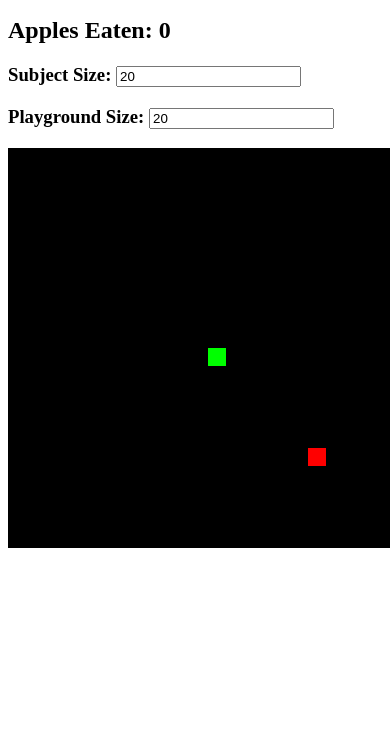
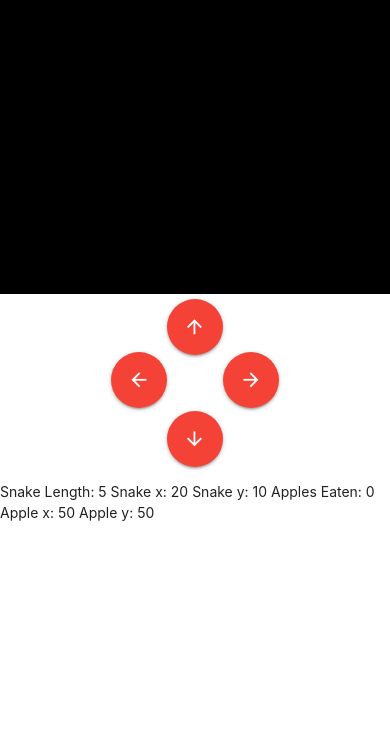
Before and after one commit to songki523/snake-js, a plain HTML site: page index.html in a window 390 px wide. Shown: the part 96-844 px from the top of the page. Drawn offline with nearby package versions, Linux system fonts and the light colour scheme.

Commit message:
Major Update
Smooth graphics, can be played in mobile

```diff
--- a/index.html
+++ b/index.html
@@ -1,7 +1,35 @@
-<h1>SNAKE</h1>
-<h2>Snake Length: <span id="snake-length"></span></h2>
-<h2>Apples Eaten: <span id="apples-eaten"></span></h2>
-<h3>Subject Size: <input type="text" name="subject-size" id="subject-size" value="20"></h3>
-<h3>Playground Size: <input type="text" name="playground-size" id="playground-size" value="20"></h3>
-<canvas id="game-console" width="400" height="400"></canvas>
-<script src="./scripts/snake.js"></script>
+<!DOCTYPE html>
+<html lang="en">
+<head>
+    <meta charset="UTF-8">
+    <meta name="viewport" content="width=device-width, initial-scale=1.0">
+    <meta http-equiv="X-UA-Compatible" content="ie=edge">
+    <link href="https://fonts.googleapis.com/icon?family=Material+Icons" rel="stylesheet">
+    <link rel="stylesheet" href="https://cdnjs.cloudflare.com/ajax/libs/materialize/1.0.0-beta/css/materialize.min.css">
+    <link rel="stylesheet" href="./styles/default.css">
+    <title>Snake JS</title>
+</head>
+<body>
+    <canvas id="game-console"></canvas>
+
+    <div class="d-pad">
+        <a id="d-left" class="btn-floating btn-large waves-effect waves-light red"><i class="material-icons">arrow_back</i></a>
+        <a id="d-down" class="btn-floating btn-large waves-effect waves-light red"><i class="material-icons">arrow_downward</i></a>
+        <a id="d-up" class="btn-floating btn-large waves-effect waves-light red"><i class="material-icons">arrow_upward</i></a>
+        <a id="d-right" class="btn-floating btn-large waves-effect waves-light red"><i class="material-icons">arrow_forward</i></a>
+    </div>
+
+    <p>
+        Snake Length: <span id="snake-length"></span>
+        Snake x: <span id="snake-x"></span>
+        Snake y: <span id="snake-y"></span>
+        Apples Eaten: <span id="apples-eaten"></span>
+        Apple x: <span id="apple-x"></span>
+        Apple y: <span id="apple-y"></span>
+    </p>
+
+    <script src="./scripts/movingObj.js"></script>
+    <script src="./scripts/snake.js"></script>
+    <script src="https://cdnjs.cloudflare.com/ajax/libs/materialize/1.0.0-beta/js/materialize.min.js"></script>
+</body>
+</html>
--- /dev/null
+++ b/scripts/movingObj.js
@@ -0,0 +1,51 @@
+class GameScreen {
+    constructor(width,height) {
+        this.width  = width;
+        this.height = height;
+    }
+}
+
+class Coordinates {
+    constructor(x,y) {
+        this.x = x;
+        this.y = y;
+    }
+}
+class Velocity extends Coordinates{
+    constructor(x,y){
+        super(x,y);
+        this.velocityX = 0;
+        this.velocityY = 0;
+    }
+}
+class MovingObject extends Velocity {
+    constructor(context,width,height,x,y,color){
+        super(x,y);
+        this.width = width;
+        this.height = height;
+        this.color = color;
+        this.context = context;
+    }
+    render() {
+        this.context.fillStyle = this.color;
+        this.context.fillRect(this.x, this.y, this.width, this.height);
+    }
+    update() {
+        this.x += this.velocityX;
+        this.y += this.velocityY;
+        this.render()
+    }
+}
+class StandingObject extends Coordinates{
+    constructor (context,width,height,x,y,color){
+        super(x,y);
+        this.width = width;
+        this.height = height;
+        this.color = color;
+        this.context = context;
+    }
+    render() {
+        this.context.fillStyle = this.color;
+        this.context.fillRect(this.x, this.y, this.width, this.height);
+    }
+}
--- a/scripts/snake.js
+++ b/scripts/snake.js
@@ -1,55 +1,77 @@
+// Elements
+const canvas            = document.getElementById("game-console");
+const context           = canvas.getContext("2d");
+const snakeLenght       = document.getElementById("snake-length");
+const applesEaten       = document.getElementById("apples-eaten");
+const locSubjectSize    = document.getElementById("subject-size");
+const locPlaygourndSize = document.getElementById("playground-size");
+const snakeX = document.getElementById("snake-x");
+const snakeY = document.getElementById("snake-y");
+const appleX = document.getElementById("apple-x");
+const appleY = document.getElementById("apple-y");
+const dUp = document.getElementById("d-up");
+const dDown = document.getElementById("d-down");
+const dLeft = document.getElementById("d-left");
+const dRight = document.getElementById("d-right");
+
+canvas.height   = window.innerWidth;
+canvas.width    = window.innerWidth;
+
+// Event Listners
+dUp.addEventListener("mousedown",dPadPressed);
+dDown.addEventListener("mousedown",dPadPressed);
+dLeft.addEventListener("mousedown",dPadPressed);
+dRight.addEventListener("mousedown",dPadPressed);
+
+document.addEventListener("keydown",keyPush);
+window.addEventListener("resize", function(){
+    canvas.width = window.innerWidth;
+    canvas.height = window.innerWidth;
+})
+
 //Creating a canvas and event listener refresh game frames
-window.onload=function() {
-    canvas = document.getElementById("game-console");
-    context = canvas.getContext("2d");
-    initializeContext(context, canvas);
-    document.addEventListener("keydown",keyPush);
-    setInterval(game,1000/10);
-}
+// window.onload = function() {
+//     this.setInterval(game,1000/10);
+// }
 
 //
 //  Initial Properties
 //
-
+const grid = 20;
+let subjectSize = canvas.width / grid;
+let snake = new MovingObject(context,subjectSize,subjectSize,20,10,"yellow");
+let apple = new StandingObject(context,subjectSize,subjectSize,50,50,"red");
 let scoreBoard = {
     snakeLenght : 5,
     applesEaten : 0,
     isGameOver : false
 }
 
-let snake = {
-    "color" : "lime",
-    "xPosition" : 10,
-    "yPosition" : 10,
-    "trail" : [],
-    "tail" : 5,
-    "run" : function(velocity){
-        this.xPosition += velocity.x;
-        this.yPosition += velocity.y;
-    },
-    "update" : function(){
-        this.trail.push({"x":this.xPosition, "y":this.yPosition});
-        if (this.trail.length > this.tail) {
-            this.trail.shift();
+snake.trail = [];
+snake.tail  = 5;
+snake.isMoving = function () {
+    return this.velocityX !== 0 || this.velocityY !==0
+}
+snake.pause = function(){
+    this.velocityX = 0;
+    this.velocityY = 0;
+}
+snake.updateBody = function(){
+    //records previous location
+    this.trail.push({x:this.x, y:this.y});
+    if (this.trail.length > this.tail * 20) {
+        this.trail.shift();
+    }
+    //renders previous location
+    for (let index = 0; index < this.trail.length; index++) {
+        const element = this.trail[index];
+        this.context.fillRect(element.x, element.y, this.width, this.height);
+
+        if (this.isMoving && index < this.trail.length - 1) {
+            checkGameStatus(element);
         }
     }
 }
-
-let apple = {
-    "color" : "red",
-    "xPosition" : 15,
-    "yPosition" : 15
-}
-
-let velocity = {
-    "x" : 0,
-    "y" : 0
-}
-
-// Decides Size of the Subject
-let subjectSize = 20;
-// Decides number of snake blocks can travel
-let playgroundSize = 20;
 
 //Initiallize Canvas
 function initializeContext(context, canvas) {
@@ -57,67 +79,133 @@ function initializeContext(context, canvas) {
     context.fillRect(0, 0, canvas.width, canvas.height);
 }
 
-//Initialize Apple
-function initializeApple (context) {
-    context.fillStyle = "red";
-    context.fillRect(apple.xPosition * subjectSize ,apple.yPosition * subjectSize, subjectSize - 2, subjectSize -2 );
-}
-
-//Rerender snake object
-function renderObject (context, arrObject){
-    context.fillStyle = "lime";
-    context.fillRect(arrObject.x * subjectSize, arrObject.y * subjectSize , subjectSize - 2, subjectSize - 2);
-}
 //Game Resets when snake touches it's body
 function checkGameStatus (arrObject){
-    if (arrObject.x == snake.xPosition && arrObject.y == snake.yPosition) {
+    if (arrObject.x == snake.x && arrObject.y == snake.y) {
       snake.tail = 5;
       snake.trail = [];
+      snake.pause();
       scoreBoard.applesEaten = 0;
       scoreBoard.isGameOver = true;
     }
 }
 
+function checkRange(position, min, max) {
+    return position >= min && position <= max;
+}
+
+function getRange(subjectSize, position, rangeType) {
+    let ret = 0;
+    switch (rangeType) {
+        case "min":
+            ret = position - subjectSize;
+            break;
+        case "max":
+            ret = position + subjectSize;
+            break;
+        default:
+            ret = 23;
+            break;
+    }
+    return ret;
+}
+
 //Check if the snake has eaten an apple
 function hasSnakeEatenApple (){
-    return (snake.xPosition == apple.xPosition && snake.yPosition == apple.yPosition);
+    const xMin = getRange(subjectSize, apple.x, "min");
+    const xMax = getRange(subjectSize, apple.x, "max");
+    const yMin = getRange(subjectSize, apple.y, "min");
+    const yMax = getRange(subjectSize, apple.y, "max");
+    //Returns Boolean
+    const checkXrange = checkRange(snake.x, xMin, xMax);
+    const checkYrange = checkRange(snake.y, yMin, yMax);
+
+    return (checkXrange && checkYrange);
 }
 
-//Repopulate new apple
+//Repopulate new apple. Populates by number of grids times subject size
 function makeNewApple(){
-    const newAppleX = Math.floor(Math.random()*playgroundSize);
-    const newAppleY = Math.floor(Math.random()*playgroundSize);
-    apple.xPosition = newAppleX;
-    apple.yPosition = newAppleY;
+    const newAppleX = Math.floor(Math.random() * grid) * Math.floor(subjectSize);
+    const newAppleY = Math.floor(Math.random() * grid) * Math.floor(subjectSize);
+    apple.x = newAppleX;
+    apple.y = newAppleY;
 }
 
 //Loads Scores on the game board
 function loadScoreBoard() {
-    const snakeLenght = document.getElementById("snake-length");
-    const applesEaten = document.getElementById("apples-eaten");
-    const locSubjectSize = document.getElementById("subject-size");
-    const locPlaygourndSize = document.getElementById("playground-size");
-
     scoreBoard.snakeLenght = snake.tail;
     snakeLenght.innerHTML = scoreBoard.snakeLenght;
     applesEaten.innerHTML = scoreBoard.applesEaten;
-    subjectSize = locSubjectSize.value;
-    playgroundSize = locPlaygourndSize.value;
+    snakeX.innerHTML = snake.x;
+    snakeY.innerHTML = snake.y;
+    appleX.innerHTML = apple.x;
+    appleY.innerHTML = apple.y;
 }
 
 //Snake returns back to playground when escapes
 function returnSnakeBackToScreen() {
-    if(snake.xPosition < 0) {
-        snake.xPosition = playgroundSize - 1;
+    if(snake.x < 0) {
+        snake.x = canvas.width - 1;
     }
-    if(snake.xPosition > playgroundSize - 1) {
-        snake.xPosition = 0;
+    if(snake.x > canvas.width - 1) {
+        snake.x = 0;
     }
-    if(snake.yPosition < 0) {
-        snake.yPosition = playgroundSize - 1;
+    if(snake.y < 0) {
+        snake.y = canvas.height - 1;
     }
-    if(snake.yPosition > playgroundSize - 1) {
-        snake.yPosition = 0;
+    if(snake.y > canvas.height - 1) {
+        snake.y = 0;
+    }
+}
+
+//Keyboard Event Listener
+function keyPush(event) {
+    switch (event.keyCode) {
+        //Left
+        case 37:
+            snake.velocityX = -2;
+            snake.velocityY = 0;
+            break;
+        //Down
+        case 38:
+            snake.velocityX = 0;
+            snake.velocityY = -2;
+            break;
+        //Right
+        case 39:
+            snake.velocityX = 2;
+            snake.velocityY = 0;
+            break;
+        //Up
+        case 40:
+            snake.velocityX = 0;
+            snake.velocityY = 2;
+            break;
+    }
+}
+
+function dPadPressed(event){
+    switch (event.currentTarget.text) {
+        //Left
+        case "arrow_back":
+            snake.velocityX = -2;
+            snake.velocityY = 0;
+            break;
+        //Up
+        case "arrow_upward":
+            snake.velocityX = 0;
+            snake.velocityY = -2;
+            break;
+        //Right
+        case "arrow_forward":
+            snake.velocityX = 2;
+            snake.velocityY = 0;
+            break;
+        //Down
+        case "arrow_downward":
+            snake.velocityX = 0;
+            snake.velocityY = 2;
+            break;
     }
 }
 
@@ -127,17 +215,11 @@ function game() {
     loadScoreBoard();
     initializeContext(context, canvas);
 
-    snake.run(velocity);
+    snake.update();
+    snake.updateBody();
+    apple.render();
 
     returnSnakeBackToScreen();
-
-    for (let index = 0; index < snake.trail.length; index++) {
-        const element = snake.trail[index];
-        renderObject(context, element);
-        checkGameStatus(element);
-    }
-
-    snake.update();
 
     if (hasSnakeEatenApple()) {
         scoreBoard.applesEaten++;
@@ -145,31 +227,7 @@ function game() {
         makeNewApple();
     }
 
-    initializeApple(context);
+    window.requestAnimationFrame(game);
 }
 
-//Keyboard Event Listener
-function keyPush(event) {
-    switch (event.keyCode) {
-        //Left
-        case 37:
-            velocity.x = -1;
-            velocity.y = 0;
-            break;
-        //Down
-        case 38:
-            velocity.x = 0;
-            velocity.y = -1;
-            break;
-        //Right
-        case 39:
-            velocity.x = 1;
-            velocity.y = 0;
-            break;
-        //Up
-        case 40:
-            velocity.x = 0;
-            velocity.y = 1;
-            break;
-    }
-}
+game();
--- /dev/null
+++ b/styles/default.css
@@ -0,0 +1,26 @@
+.d-pad{
+    margin: auto;
+    width: 12em;
+    height: 12em;
+    position: relative;
+}
+#d-up{
+    left: 3.7em;
+    top: 0;
+    position: absolute;
+}
+#d-down{
+    left: 3.7em;
+    bottom: 0;
+    position: absolute;
+}
+#d-left{
+    top: 3.5em;
+    left: 0;
+    position: absolute;
+}
+#d-right{
+    top: 3.5em;
+    right: 0;
+    position: absolute;
+}
```
